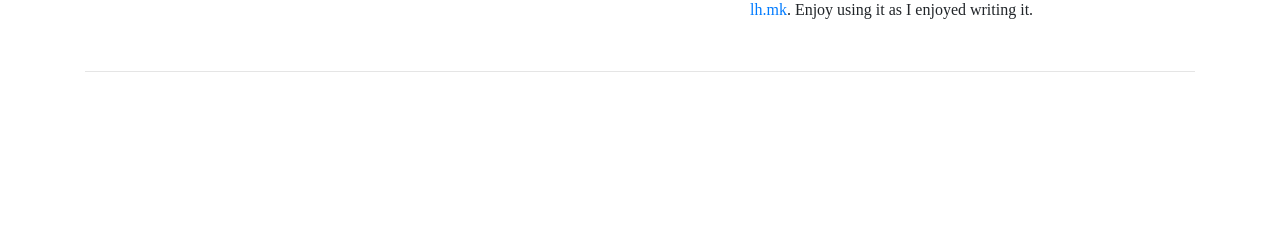
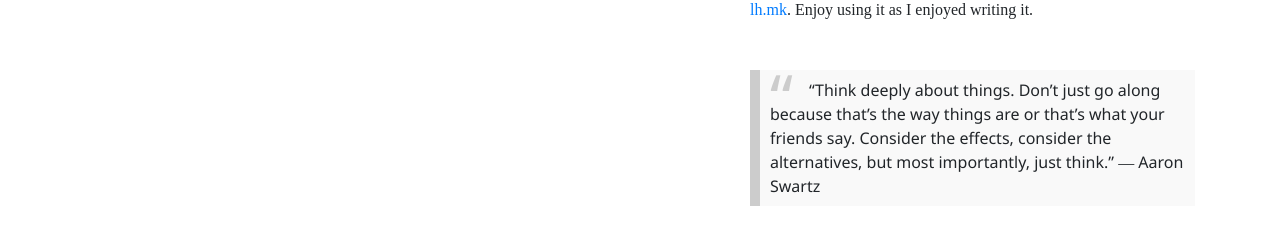
Before and after one commit to lubeskih/project-euler-watcher, a React (Create React App) app: page / in a window 1280 px wide. Shown: the part 536-780 px from the top of the page. Built offline with nearby package versions, Linux system fonts and the light colour scheme; no server answers.

Commit message:
add quote

```diff
--- a/src/Main.tsx
+++ b/src/Main.tsx
@@ -69,6 +69,12 @@ class Main extends Component<{}, {}> {
               </a>
               . Enjoy using it as I enjoyed writing it.{" "}
             </p>
+            <blockquote className="mt-5">
+              “Think deeply about things. Don’t just go along because that’s the
+              way things are or that’s what your friends say. Consider the
+              effects, consider the alternatives, but most importantly, just
+              think.” ― Aaron Swartz
+            </blockquote>
           </div>
         </div>
         <hr />
--- a/src/main.css
+++ b/src/main.css
@@ -1,3 +1,5 @@
+@import url("https://fonts.googleapis.com/css?family=Noto+Sans&display=swap");
+
 h6 {
   font-family: "Ubuntu Mono";
   color: #2b303b;
@@ -32,3 +34,25 @@ p {
   font-size: 16px;
   text-align: center;
 }
+
+blockquote {
+  font-family: "Noto Sans";
+  background: #f9f9f9;
+  border-left: 10px solid #ccc;
+  margin: 1.5em 10px;
+  padding: 0.5em 10px;
+  quotes: "\201C""\201D""\2018""\2019";
+}
+
+blockquote:before {
+  color: #ccc;
+  content: open-quote;
+  font-size: 4em;
+  line-height: 0.1em;
+  margin-right: 0.25em;
+  vertical-align: -0.4em;
+}
+
+blockquote p {
+  display: inline;
+}
```
